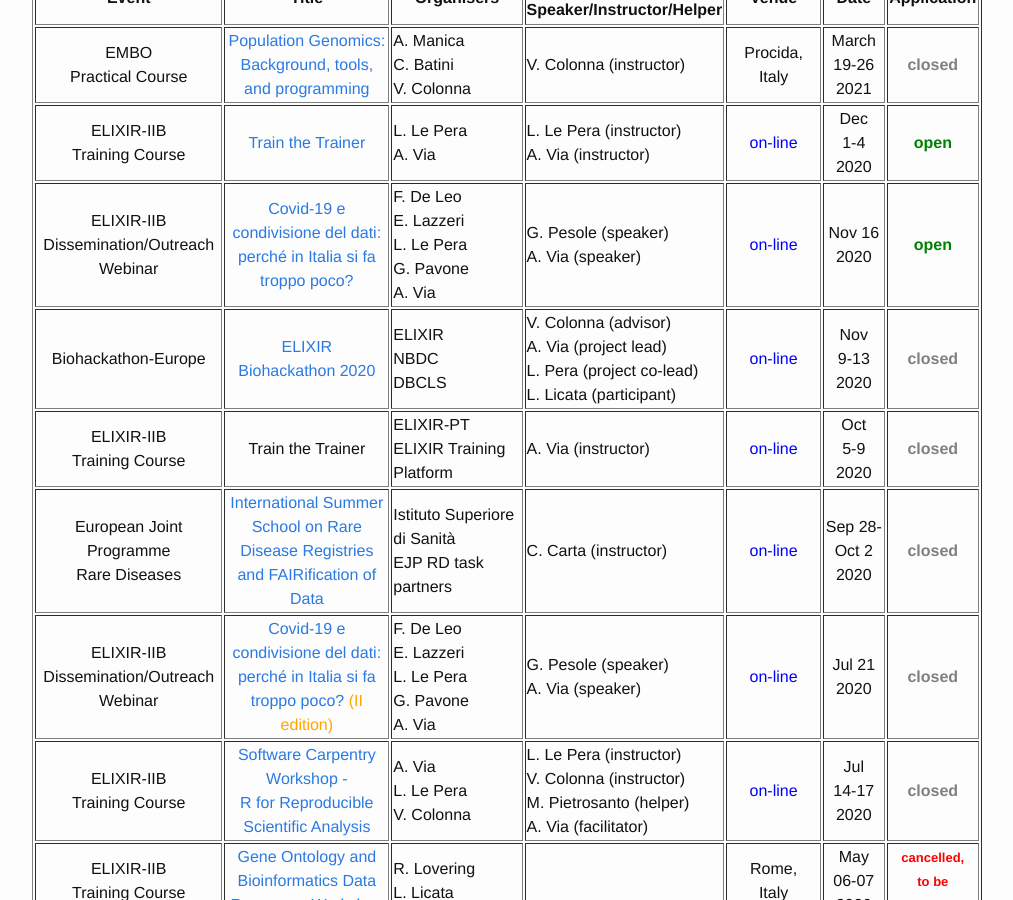
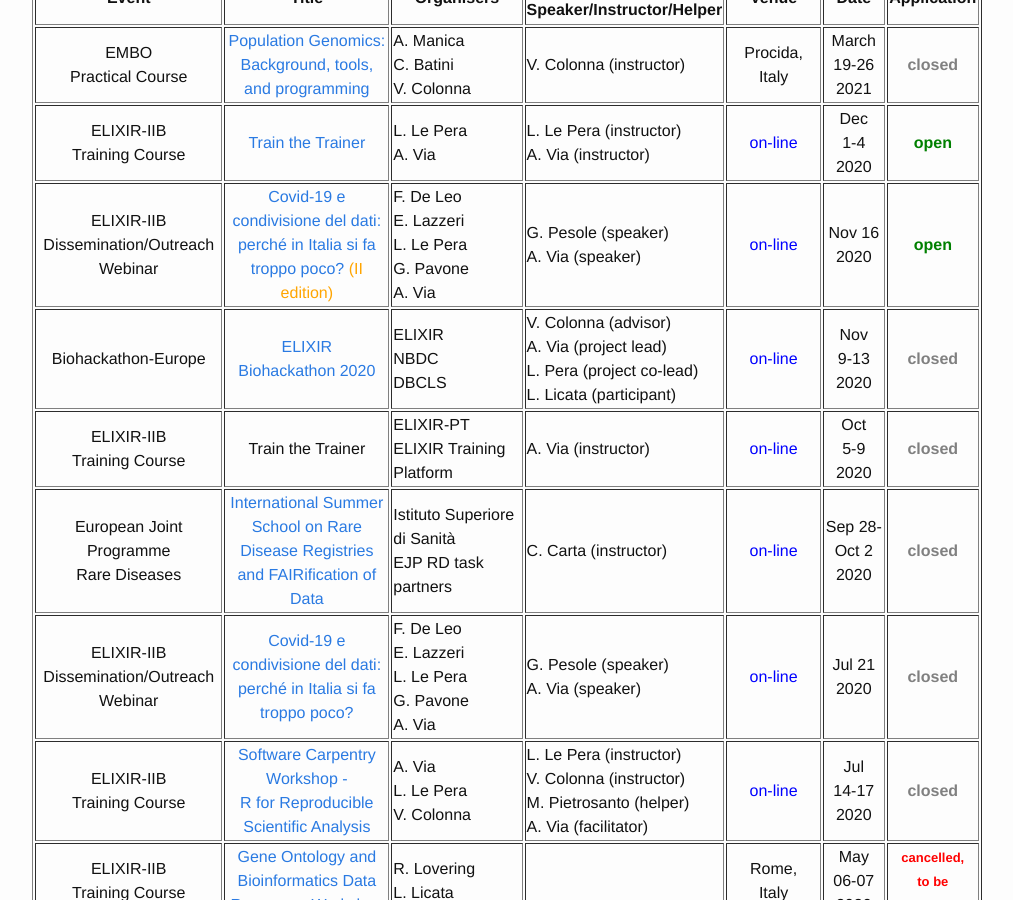
Before and after one commit to ELIXIR-IIB-training/website, a Jekyll site: the page built from _pages/01-all_events_18_19_20.md, in a window 1280 px wide and 900 px high, scrolled down 257 px. Shown: the whole window, without its empty margins (238-1251 px from the left). Built offline with Jekyll 4.4.1, drawn with Linux system fonts in a browser that asks for light colours; part of the change alters nothing that is shown.

Commit message:
Correct II edition in the title of the right event

```diff
--- a/_pages/01-all_events_18_19_20.md
+++ b/_pages/01-all_events_18_19_20.md
@@ -34,7 +34,7 @@ permalink: /all_events_2018_2019_2020/
 </tr>
 <tr>
 	<td height="50" align="center">ELIXIR-IIB Dissemination/Outreach<br>Webinar</td>
-   <td height="50" width="220" align="center"><a href="https://www.cnr.it/it/evento/16992">Covid-19 e condivisione del dati: perché in Italia si fa troppo poco?</a></td>
+   <td height="50" width="220" align="center"><a href="https://www.cnr.it/it/evento/16992">Covid-19 e condivisione del dati: perché in Italia si fa troppo poco? <font color="orange">(II edition)</font></a></td>
    <td height="50" width="150">F. De Leo<br>E. Lazzeri<br>L. Le Pera<br>G. Pavone<br>A. Via</td>
    <td height="50" width="150">G. Pesole (speaker)<br>A. Via (speaker)</td>
    <td height="50" align="center"><font color="blue">on-line</font></td>
@@ -70,7 +70,7 @@ permalink: /all_events_2018_2019_2020/
 </tr>
 <tr>
 	<td height="50" align="center">ELIXIR-IIB Dissemination/Outreach<br>Webinar</td>
-   <td height="50" width="220" align="center"><a href="https://elixir-italy.org/singolo-evento/?blog=1&id=1112&tipo=tipo_evento">Covid-19 e condivisione del dati: perché in Italia si fa troppo poco? <font color="orange">(II edition)</font></a></td>
+   <td height="50" width="220" align="center"><a href="https://elixir-italy.org/singolo-evento/?blog=1&id=1112&tipo=tipo_evento">Covid-19 e condivisione del dati: perché in Italia si fa troppo poco?</a></td>
    <td height="50" width="150">F. De Leo<br>E. Lazzeri<br>L. Le Pera<br>G. Pavone<br>A. Via</td>
    <td height="50" width="150">G. Pesole (speaker)<br>A. Via (speaker)</td>
    <td height="50" align="center"><font color="blue">on-line</font></td>
```
